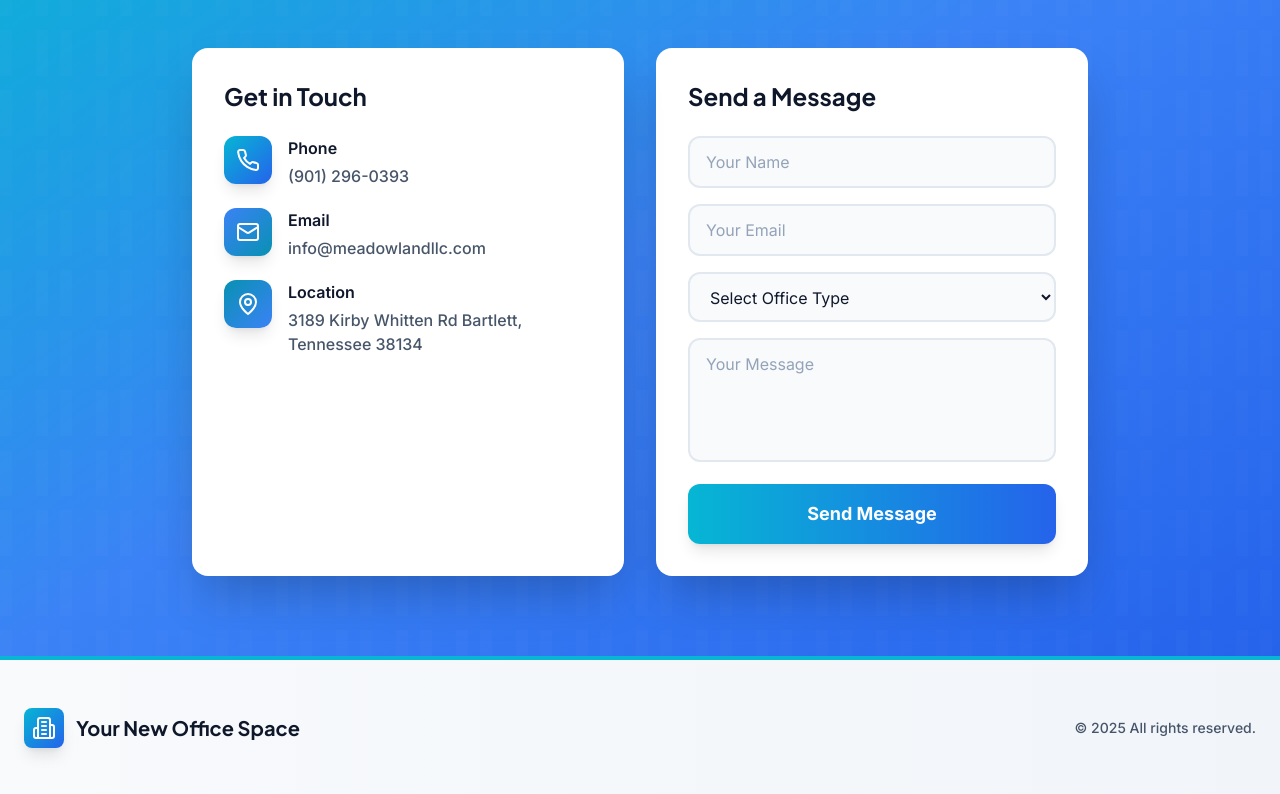
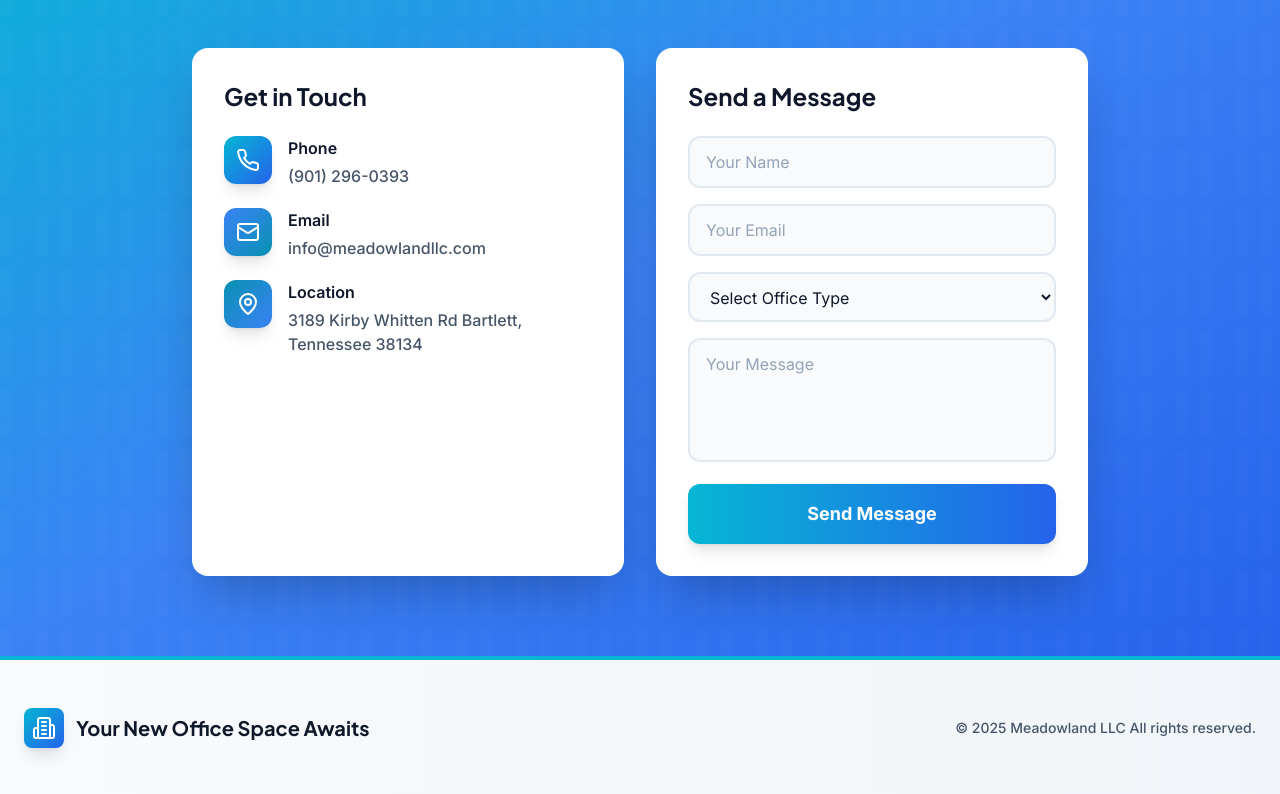
Before and after one commit to troy6363/office-space, a React (Vite) app: page / in a window 1280 px wide. Shown: the part 2469-3263 px from the top of the page. Built offline with nearby package versions, Linux system fonts and the light colour scheme.

Commit message:
Updated App.tsx

```diff
--- a/src/App.tsx
+++ b/src/App.tsx
@@ -398,10 +398,10 @@ function App() {
               <div className="w-10 h-10 bg-gradient-to-br from-cyan-500 to-blue-600 rounded-lg flex items-center justify-center shadow-lg">
                 <Building2 className="w-6 h-6 text-white" />
               </div>
-              <span className="text-xl font-heading font-bold text-slate-900">Your New Office Space</span>
+              <span className="text-xl font-heading font-bold text-slate-900">Your New Office Space Awaits</span>
             </div>
             <p className="text-sm font-medium text-slate-600">
-              © 2025 All rights reserved.
+              © 2025 Meadowland LLC All rights reserved.
             </p>
           </div>
         </div>
```
